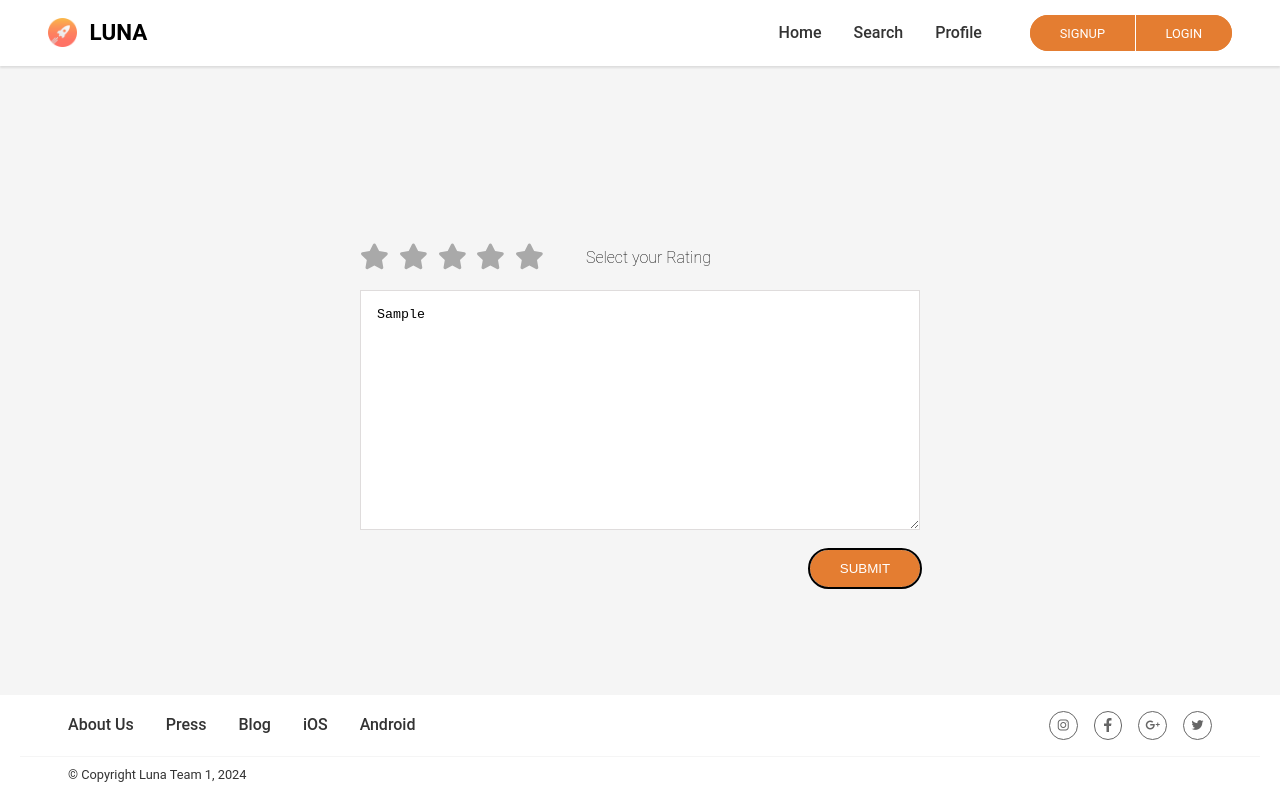
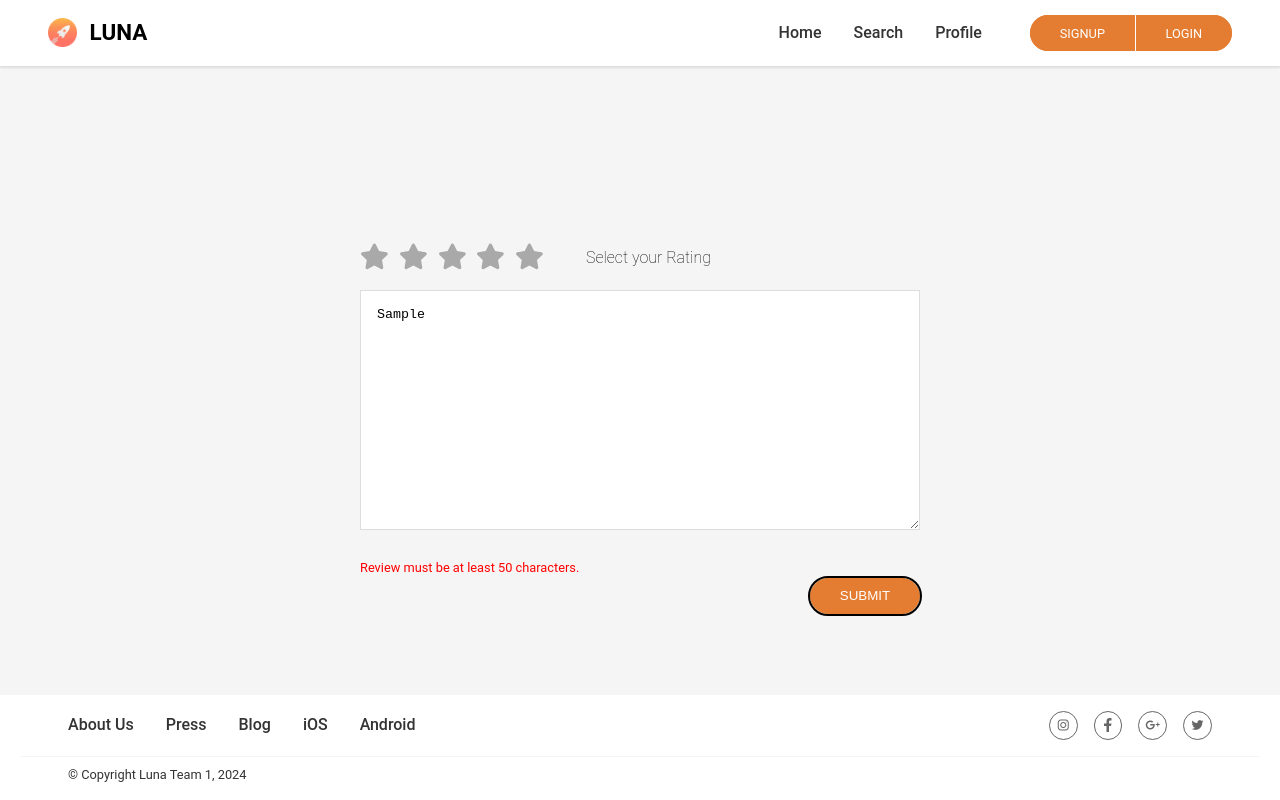
Before and after one commit to erenyuksel/luna_app_team1, a React (Vite) app in the folder frontend/: page /add/review in a window 1280 px wide. Both pictures are taken after typing "Sample" into the empty fields and a click on the button "SUBMIT". Built offline with nearby package versions, Linux system fonts and the light colour scheme.

Commit message:
review, handle error: required field and lengths

```diff
--- a/frontend/src/routes/ContributionPages/NewReview/index.jsx
+++ b/frontend/src/routes/ContributionPages/NewReview/index.jsx
@@ -1,46 +1,21 @@
 import { SectionContainer, SimpleButton } from '../../../styles'
 import { FaStar } from "react-icons/fa";
 import { useState } from "react";
-import styled from "styled-components";
 
+import { Container, SelectYourRating, StarsContainer, Textarea, ErrorMessage } from './styles'; // Assuming you have imported the styled components correctly
 
 
 const colors = {
-    orange: "#FFBA5A",
-    grey: "#a9a9a9"
-  };
-
-  const Container = styled.div`
-    display: flex;
-    flex-direction: column;
-    align-items: center;
-  `;
-
-  const StarsContainer = styled.div`
-  align-self: baseline;
-   margin-top: 10rem;
-   display: flex;
-    flex-direction: row;
-  `;
-
-  const Textarea = styled.textarea`
-    border: 0.0625rem solid #dfdcdc;
-    padding: 1rem;
-    margin: 1.25rem 0;
-    min-height: 15rem;
-    min-width: 35rem;
-
-  `;
-
-  const SelectYourRating = styled.section`
-    font-weight: 200;
-    padding-top: 0.3rem;
-    margin-left: 2rem;
-  `;
+  orange: "#FFBA5A",
+  grey: "#a9a9a9"
+};
 
 const NewReview = () => {
   const [currentValue, setCurrentValue] = useState(0);
   const [hoverValue, setHoverValue] = useState(undefined);
+  const [review, setReview] = useState('');
+  const [isReviewValid, setIsReviewValid] = useState(true);
+
   const stars = Array(5).fill(0);
 
   const handleClick = (value) => {
@@ -53,6 +28,23 @@ const NewReview = () => {
 
   const handleMouseLeave = () => {
     setHoverValue(undefined);
+  };
+
+  const handleReviewChange = (event) => {
+    setReview(event.target.value);
+    setIsReviewValid(event.target.value.length >= 50); // Update validity based on length of review
+  };
+
+  const handleSubmit = () => {
+    if (review.length === 0) {
+      alert("Please write a review before submitting.");
+      return;
+    }
+    if (!isReviewValid) {
+      alert("Please write a review with at least 50 characters.");
+      return;
+    }
+    // Perform submission logic here
   };
 
   return (
@@ -80,9 +72,11 @@ const NewReview = () => {
         placeholder="Your review helps others learn about great local businesses.
                      Please don't review this business if you received a freebie for
                     writing this review, or if you're connected in any way to the owner or employees."
-        minLength={50}
-        required/>
-      <SimpleButton type="button" style={{ alignSelf: 'flex-end' }} >Submit</SimpleButton>
+        value={review}
+        onChange={handleReviewChange}
+      />
+      {!isReviewValid && <ErrorMessage>Review must be at least 50 characters.</ErrorMessage>}
+      <SimpleButton type="button" style={{ alignSelf: 'flex-end' }} onClick={handleSubmit}>Submit</SimpleButton>
     </Container>
     </SectionContainer>
   );
--- /dev/null
+++ b/frontend/src/routes/ContributionPages/NewReview/styles.js
@@ -0,0 +1,39 @@
+import styled from "styled-components";
+
+
+
+
+  export const Container = styled.div`
+    display: flex;
+    flex-direction: column;
+    align-items: center;
+  `;
+
+  export const StarsContainer = styled.div`
+  align-self: baseline;
+   margin-top: 10rem;
+   display: flex;
+    flex-direction: row;
+  `;
+
+  export const Textarea = styled.textarea`
+    border: 0.0625rem solid #dfdcdc;
+    padding: 1rem;
+    margin: 1.25rem 0;
+    min-height: 15rem;
+    min-width: 35rem;
+
+  `;
+
+export const SelectYourRating = styled.section`
+    font-weight: 200;
+    padding-top: 0.3rem;
+    margin-left: 2rem;
+  `;
+
+export const ErrorMessage = styled.p`
+  color: red;
+  font-size: 0.8rem;
+  margin-top: 0.5rem;
+  align-self: baseline;
+`;
```
